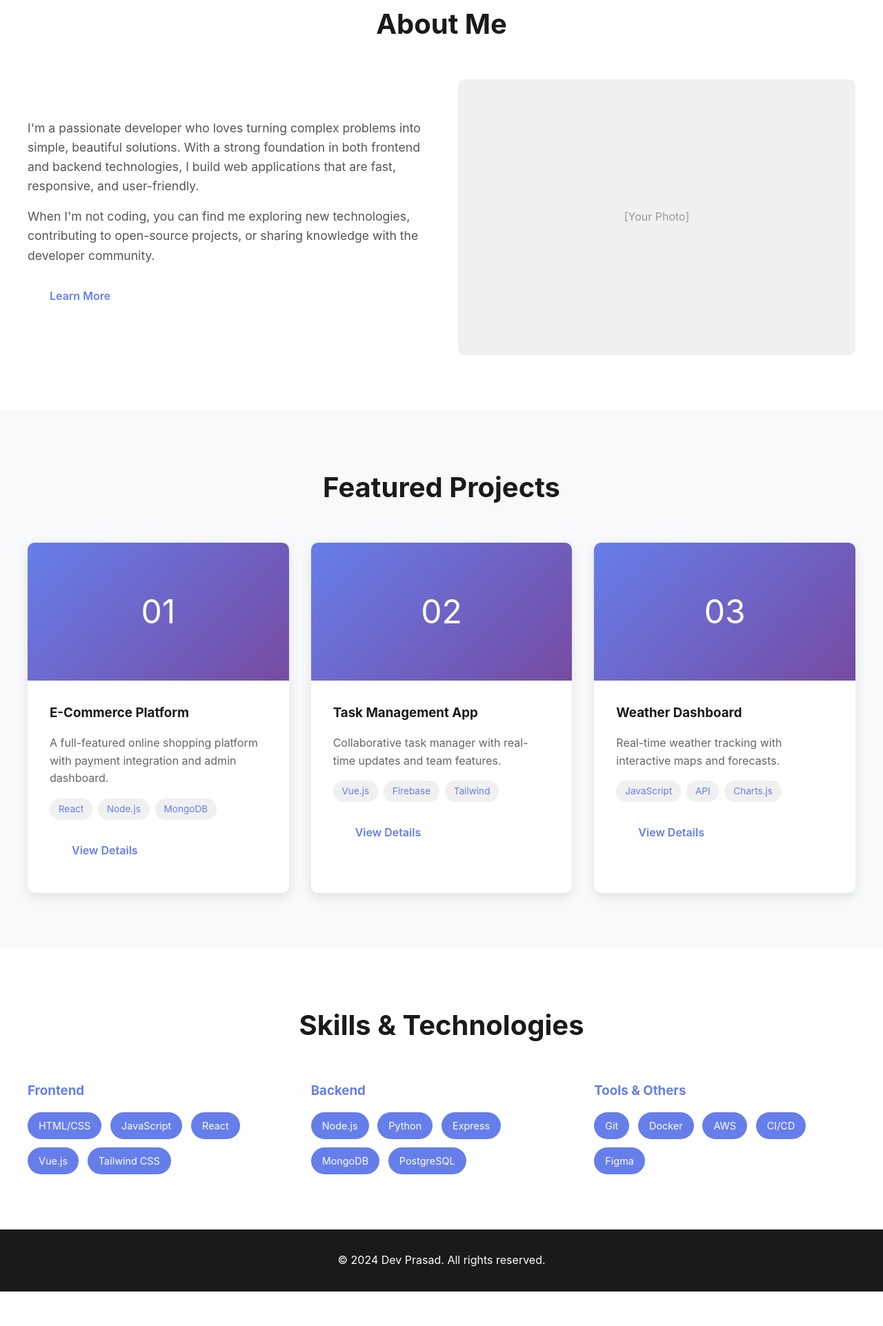
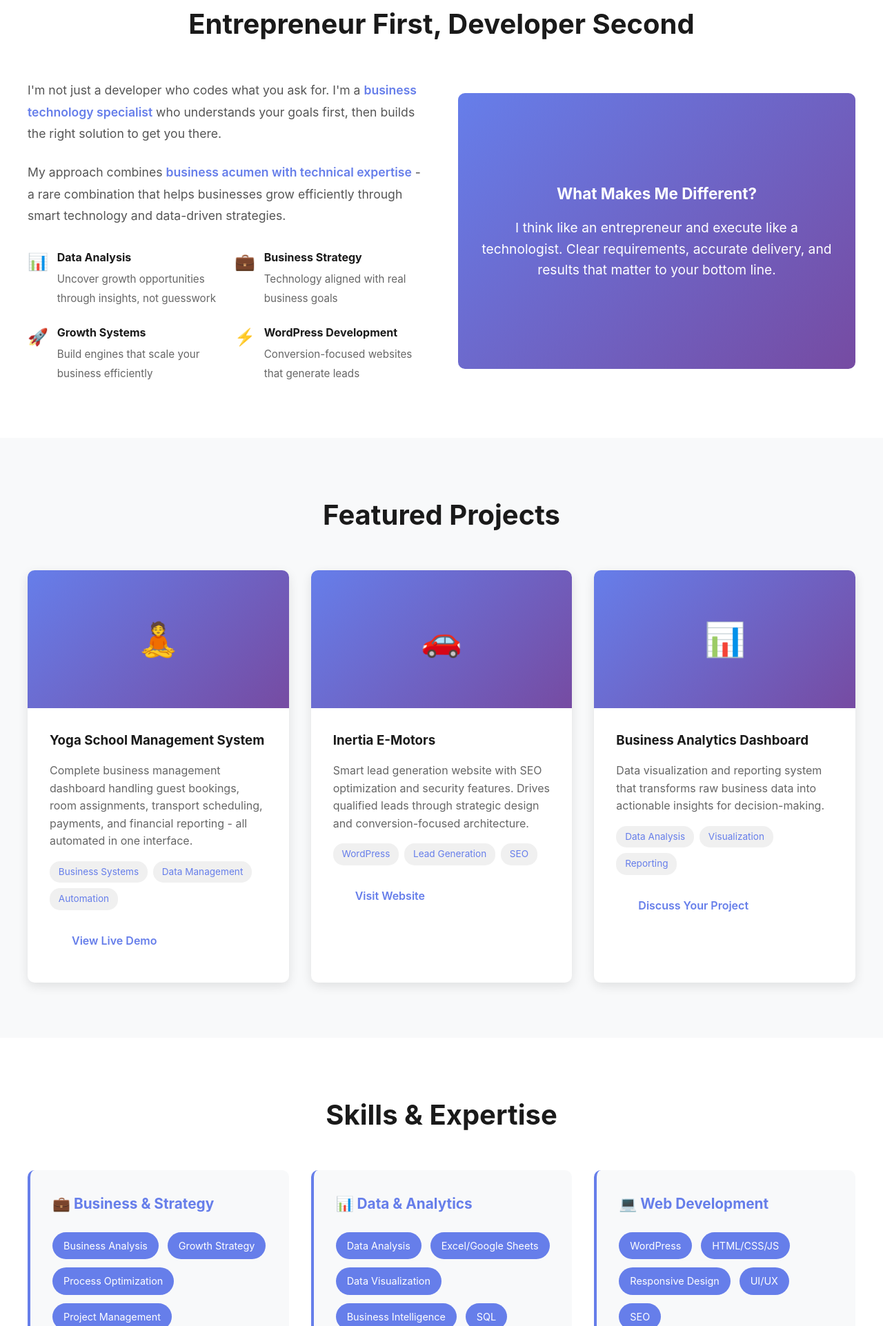
Before and after one commit to devprasads/devprasads.github.io, a plain HTML site: page index.html in a window 1280 px wide. Shown: the part 877-2800 px from the top of the page at 69% size. Before the commit the page ends 2750 px from the top, so only its background shows below. Drawn offline with Linux system fonts and the light colour scheme.

Commit message:
Update index.html

```diff
--- a/index.html
+++ b/index.html
@@ -3,7 +3,7 @@
 <head>
     <meta charset="UTF-8">
     <meta name="viewport" content="width=device-width, initial-scale=1.0">
-    <title>Dev Prasad - Portfolio</title>
+    <title>Dev Prasad - Business Technology & Growth Specialist</title>
     <style>
         * {
             margin: 0;
@@ -62,26 +62,37 @@
         }
 
         .hero {
-            height: 100vh;
+            min-height: 100vh;
             display: flex;
             align-items: center;
             justify-content: center;
             background: linear-gradient(135deg, #667eea 0%, #764ba2 100%);
             color: white;
             text-align: center;
-            padding: 2rem;
+            padding: 6rem 2rem 2rem;
         }
 
         .hero-content h1 {
-            font-size: 4rem;
-            margin-bottom: 1rem;
+            font-size: 3.5rem;
+            margin-bottom: 0.5rem;
             animation: fadeInUp 1s ease;
         }
 
+        .hero-content .subtitle {
+            font-size: 1.8rem;
+            margin-bottom: 1rem;
+            font-weight: 600;
+            animation: fadeInUp 1s ease 0.2s both;
+        }
+
         .hero-content p {
-            font-size: 1.5rem;
+            font-size: 1.2rem;
             margin-bottom: 2rem;
-            animation: fadeInUp 1s ease 0.2s both;
+            max-width: 700px;
+            margin-left: auto;
+            margin-right: auto;
+            opacity: 0.95;
+            animation: fadeInUp 1s ease 0.3s both;
         }
 
         .hero-buttons {
@@ -146,18 +157,57 @@
 
         .about-text p {
             font-size: 1.1rem;
-            margin-bottom: 1rem;
+            margin-bottom: 1.5rem;
             color: #555;
+            line-height: 1.8;
+        }
+
+        .about-text .highlight {
+            color: #667eea;
+            font-weight: 600;
+        }
+
+        .value-props {
+            display: grid;
+            grid-template-columns: repeat(2, 1fr);
+            gap: 1.5rem;
+            margin-top: 2rem;
+        }
+
+        .value-item {
+            display: flex;
+            align-items: flex-start;
+            gap: 0.8rem;
+        }
+
+        .value-icon {
+            color: #667eea;
+            font-size: 1.5rem;
+            flex-shrink: 0;
+        }
+
+        .value-text h4 {
+            color: #1a1a1a;
+            margin-bottom: 0.3rem;
+        }
+
+        .value-text p {
+            font-size: 0.95rem;
+            color: #666;
+            margin: 0;
         }
 
         .about-image {
-            background: #f0f0f0;
+            background: linear-gradient(135deg, #667eea 0%, #764ba2 100%);
             height: 400px;
             border-radius: 10px;
             display: flex;
             align-items: center;
             justify-content: center;
-            color: #999;
+            color: white;
+            font-size: 1.2rem;
+            padding: 2rem;
+            text-align: center;
         }
 
         .projects-grid {
@@ -219,13 +269,21 @@
 
         .skills-grid {
             display: grid;
-            grid-template-columns: repeat(auto-fit, minmax(250px, 1fr));
+            grid-template-columns: repeat(auto-fit, minmax(280px, 1fr));
             gap: 2rem;
         }
 
+        .skill-category {
+            background: #f8f9fa;
+            padding: 2rem;
+            border-radius: 10px;
+            border-left: 4px solid #667eea;
+        }
+
         .skill-category h3 {
-            margin-bottom: 1rem;
+            margin-bottom: 1.5rem;
             color: #667eea;
+            font-size: 1.3rem;
         }
 
         .skill-list {
@@ -302,12 +360,21 @@
                 font-size: 2.5rem;
             }
 
+            .hero-content .subtitle {
+                font-size: 1.3rem;
+            }
+
             .about-content {
+                grid-template-columns: 1fr;
+            }
+
+            .value-props {
                 grid-template-columns: 1fr;
             }
 
             nav ul {
                 gap: 1rem;
+                font-size: 0.9rem;
             }
 
             .hero-buttons {
@@ -321,36 +388,72 @@
         <div class="container">
             <a href="index.html" class="logo">Dev Prasad</a>
             <ul>
-                <li><a href="index.html">Home</a></li>
-                <li><a href="about.html">About</a></li>
-                <li><a href="projects.html">Projects</a></li>
-                <li><a href="contact.html">Contact</a></li>
+                <li><a href="#home">Home</a></li>
+                <li><a href="#about">About</a></li>
+                <li><a href="#projects">Projects</a></li>
+                <li><a href="#skills">Skills</a></li>
+                <li><a href="#contact">Contact</a></li>
             </ul>
         </div>
     </nav>
 
-    <section class="hero">
+    <section id="home" class="hero">
         <div class="hero-content">
-            <h1>Hi, I'm Dev Prasad</h1>
-            <p>Full Stack Developer & Creative Problem Solver</p>
+            <h1>Dev Prasad</h1>
+            <p class="subtitle">Business Technology & Growth Specialist</p>
+            <p>I bridge the gap between business strategy and technical execution. Solving problems through smart technology, data-driven decisions, and growth systems that scale.</p>
             <div class="hero-buttons">
-                <a href="projects.html" class="btn btn-primary">View My Work</a>
-                <a href="contact.html" class="btn btn-secondary">Get In Touch</a>
+                <a href="#projects" class="btn btn-primary">View My Work</a>
+                <a href="#contact" class="btn btn-secondary">Let's Talk Business</a>
             </div>
         </div>
     </section>
 
     <section id="about">
         <div class="container">
-            <h2>About Me</h2>
+            <h2>Entrepreneur First, Developer Second</h2>
             <div class="about-content">
                 <div class="about-text">
-                    <p>I'm a passionate developer who loves turning complex problems into simple, beautiful solutions. With a strong foundation in both frontend and backend technologies, I build web applications that are fast, responsive, and user-friendly.</p>
-                    <p>When I'm not coding, you can find me exploring new technologies, contributing to open-source projects, or sharing knowledge with the developer community.</p>
-                    <a href="about.html" class="btn btn-primary">Learn More</a>
+                    <p>I'm not just a developer who codes what you ask for. I'm a <span class="highlight">business technology specialist</span> who understands your goals first, then builds the right solution to get you there.</p>
+
+                    <p>My approach combines <span class="highlight">business acumen with technical expertise</span> - a rare combination that helps businesses grow efficiently through smart technology and data-driven strategies.</p>
+
+                    <div class="value-props">
+                        <div class="value-item">
+                            <div class="value-icon">📊</div>
+                            <div class="value-text">
+                                <h4>Data Analysis</h4>
+                                <p>Uncover growth opportunities through insights, not guesswork</p>
+                            </div>
+                        </div>
+                        <div class="value-item">
+                            <div class="value-icon">💼</div>
+                            <div class="value-text">
+                                <h4>Business Strategy</h4>
+                                <p>Technology aligned with real business goals</p>
+                            </div>
+                        </div>
+                        <div class="value-item">
+                            <div class="value-icon">🚀</div>
+                            <div class="value-text">
+                                <h4>Growth Systems</h4>
+                                <p>Build engines that scale your business efficiently</p>
+                            </div>
+                        </div>
+                        <div class="value-item">
+                            <div class="value-icon">⚡</div>
+                            <div class="value-text">
+                                <h4>WordPress Development</h4>
+                                <p>Conversion-focused websites that generate leads</p>
+                            </div>
+                        </div>
+                    </div>
                 </div>
                 <div class="about-image">
-                    [Your Photo]
+                    <div>
+                        <h3 style="margin-bottom: 1rem;">What Makes Me Different?</h3>
+                        <p>I think like an entrepreneur and execute like a technologist. Clear requirements, accurate delivery, and results that matter to your bottom line.</p>
+                    </div>
                 </div>
             </div>
         </div>
@@ -361,42 +464,42 @@
             <h2>Featured Projects</h2>
             <div class="projects-grid">
                 <div class="project-card">
-                    <div class="project-image">01</div>
+                    <div class="project-image">🧘</div>
                     <div class="project-content">
-                        <h3>E-Commerce Platform</h3>
-                        <p>A full-featured online shopping platform with payment integration and admin dashboard.</p>
+                        <h3>Yoga School Management System</h3>
+                        <p>Complete business management dashboard handling guest bookings, room assignments, transport scheduling, payments, and financial reporting - all automated in one interface.</p>
                         <div class="project-tags">
-                            <span class="tag">React</span>
-                            <span class="tag">Node.js</span>
-                            <span class="tag">MongoDB</span>
+                            <span class="tag">Business Systems</span>
+                            <span class="tag">Data Management</span>
+                            <span class="tag">Automation</span>
                         </div>
-                        <a href="projects.html" class="btn btn-primary">View Details</a>
+                        <a href="yoga-management.html" class="btn btn-primary" target="_blank">View Live Demo</a>
                     </div>
                 </div>
                 <div class="project-card">
-                    <div class="project-image">02</div>
+                    <div class="project-image">🚗</div>
                     <div class="project-content">
-                        <h3>Task Management App</h3>
-                        <p>Collaborative task manager with real-time updates and team features.</p>
+                        <h3>Inertia E-Motors</h3>
+                        <p>Smart lead generation website with SEO optimization and security features. Drives qualified leads through strategic design and conversion-focused architecture.</p>
                         <div class="project-tags">
-                            <span class="tag">Vue.js</span>
-                            <span class="tag">Firebase</span>
-                            <span class="tag">Tailwind</span>
+                            <span class="tag">WordPress</span>
+                            <span class="tag">Lead Generation</span>
+                            <span class="tag">SEO</span>
                         </div>
-                        <a href="projects.html" class="btn btn-primary">View Details</a>
+                        <a href="https://inertiaemotors.com" class="btn btn-primary" target="_blank">Visit Website</a>
                     </div>
                 </div>
                 <div class="project-card">
-                    <div class="project-image">03</div>
+                    <div class="project-image">📊</div>
                     <div class="project-content">
-                        <h3>Weather Dashboard</h3>
-                        <p>Real-time weather tracking with interactive maps and forecasts.</p>
+                        <h3>Business Analytics Dashboard</h3>
+                        <p>Data visualization and reporting system that transforms raw business data into actionable insights for decision-making.</p>
                         <div class="project-tags">
-                            <span class="tag">JavaScript</span>
-                            <span class="tag">API</span>
-                            <span class="tag">Charts.js</span>
+                            <span class="tag">Data Analysis</span>
+                            <span class="tag">Visualization</span>
+                            <span class="tag">Reporting</span>
                         </div>
-                        <a href="projects.html" class="btn btn-primary">View Details</a>
+                        <a href="#contact" class="btn btn-primary">Discuss Your Project</a>
                     </div>
                 </div>
             </div>
@@ -405,48 +508,80 @@
 
     <section id="skills">
         <div class="container">
-            <h2>Skills & Technologies</h2>
+            <h2>Skills & Expertise</h2>
             <div class="skills-grid">
                 <div class="skill-category">
-                    <h3>Frontend</h3>
+                    <h3>💼 Business & Strategy</h3>
                     <div class="skill-list">
-                        <span class="skill-item">HTML/CSS</span>
-                        <span class="skill-item">JavaScript</span>
-                        <span class="skill-item">React</span>
-                        <span class="skill-item">Vue.js</span>
-                        <span class="skill-item">Tailwind CSS</span>
+                        <span class="skill-item">Business Analysis</span>
+                        <span class="skill-item">Growth Strategy</span>
+                        <span class="skill-item">Process Optimization</span>
+                        <span class="skill-item">Project Management</span>
+                        <span class="skill-item">Requirements Gathering</span>
                     </div>
                 </div>
                 <div class="skill-category">
-                    <h3>Backend</h3>
+                    <h3>📊 Data & Analytics</h3>
                     <div class="skill-list">
-                        <span class="skill-item">Node.js</span>
-                        <span class="skill-item">Python</span>
-                        <span class="skill-item">Express</span>
-                        <span class="skill-item">MongoDB</span>
-                        <span class="skill-item">PostgreSQL</span>
+                        <span class="skill-item">Data Analysis</span>
+                        <span class="skill-item">Excel/Google Sheets</span>
+                        <span class="skill-item">Data Visualization</span>
+                        <span class="skill-item">Business Intelligence</span>
+                        <span class="skill-item">SQL</span>
                     </div>
                 </div>
                 <div class="skill-category">
-                    <h3>Tools & Others</h3>
+                    <h3>💻 Web Development</h3>
                     <div class="skill-list">
-                        <span class="skill-item">Git</span>
-                        <span class="skill-item">Docker</span>
-                        <span class="skill-item">AWS</span>
-                        <span class="skill-item">CI/CD</span>
-                        <span class="skill-item">Figma</span>
+                        <span class="skill-item">WordPress</span>
+                        <span class="skill-item">HTML/CSS/JS</span>
+                        <span class="skill-item">Responsive Design</span>
+                        <span class="skill-item">UI/UX</span>
+                        <span class="skill-item">SEO</span>
+                    </div>
+                </div>
+                <div class="skill-category">
+                    <h3>🚀 Growth & Marketing</h3>
+                    <div class="skill-list">
+                        <span class="skill-item">Lead Generation</span>
+                        <span class="skill-item">Conversion Optimization</span>
+                        <span class="skill-item">Marketing Automation</span>
+                        <span class="skill-item">Analytics Tracking</span>
+                        <span class="skill-item">Growth Systems</span>
                     </div>
                 </div>
             </div>
         </div>
     </section>
 
+    <section id="contact" style="background: #f8f9fa;">
+        <div class="container">
+            <h2>Let's Build Something Great</h2>
+            <div class="contact-content">
+                <p>Ready to leverage technology to grow your business? Let's discuss how I can help solve your challenges with smart, scalable solutions.</p>
+                <div class="contact-links">
+                    <a href="mailto:devprasadops@gmail.com" class="contact-link">
+                        <span>✉️</span>
+                        <span>devprasadops@gmail.com</span>
+                    </a>
+                    <a href="https://www.linkedin.com/in/devprasads" class="contact-link" target="_blank">
+                        <span>💼</span>
+                        <span>LinkedIn</span>
+                    </a>
+                    <a href="https://github.com/devprasads" class="contact-link" target="_blank">
+                        <span>💻</span>
+                        <span>GitHub</span>
+                    </a>
+                </div>
+            </div>
+        </div>
+    </section>
+
     <footer>
-        <p>&copy; 2024 Dev Prasad. All rights reserved.</p>
+        <p>&copy; 2024 Dev Prasad - Business Technology & Growth Specialist. All rights reserved.</p>
     </footer>
 
     <script>
-        // Smooth scrolling for anchor links
         document.querySelectorAll('a[href^="#"]').forEach(anchor => {
             anchor.addEventListener('click', function (e) {
                 e.preventDefault();
@@ -457,7 +592,6 @@
             });
         });
 
-        // Add active class to nav links on scroll
         window.addEventListener('scroll', () => {
             let current = '';
             const sections = document.querySelectorAll('section');
```
